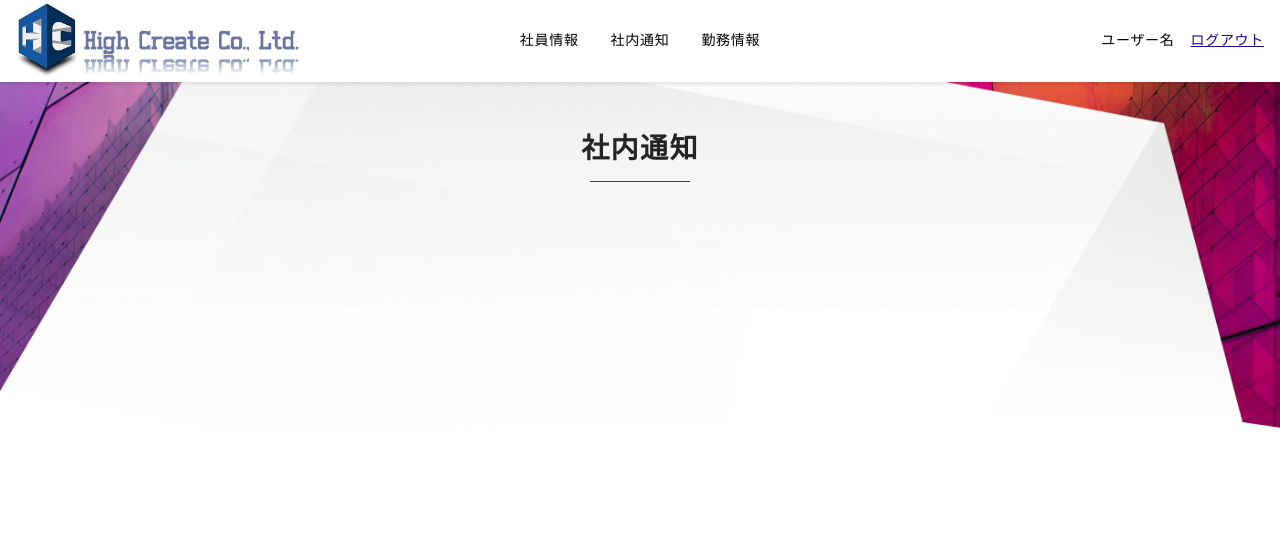
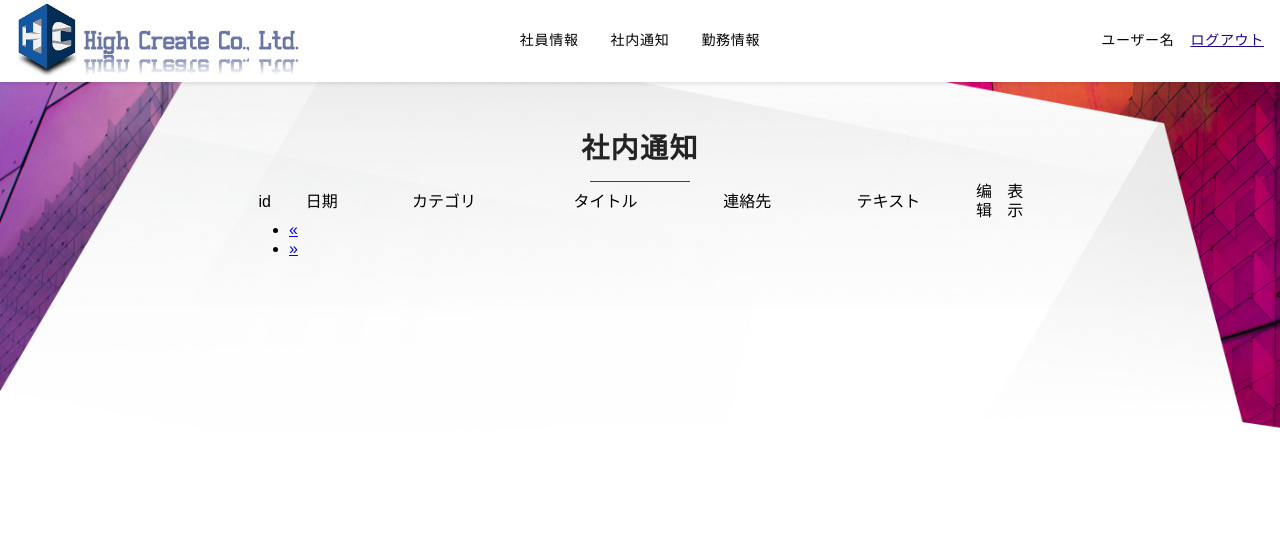
Before and after one commit to Highcreate/highcreate, a Django app: page /notice/ in a window 1280 px wide. Shown: the top 541 px of the page. Run offline with Django 3.2, Linux system fonts and the light colour scheme; some libraries are stand-ins or nearby versions.

Commit message:
社内通知

```diff
--- a/templates/notice.html
+++ b/templates/notice.html
@@ -1,5 +1,6 @@
-{% extends 'officebase.html' %} {% block title %}社内通知 | HighCreate{%endblock%} {% block content %}
-<div class="p-3 bg-center bg-top bg-white mx-auto relative xl:p-0 PageWrap__ContentContainer-kkdcvd-0 dzVwN" id="site-content" ng-controller="ScrollController" data-ng-init="init('{{jumpflag}}')">
+{% extends 'officebase.html' %} {% block title %}社内通知 | HighCreate{% endblock %} {% block content %}
+    <div class="p-3 bg-center bg-top bg-white mx-auto relative xl:p-0 PageWrap__ContentContainer-kkdcvd-0 dzVwN"
+         id="site-content" ng-controller="ScrollController" data-ng-init="init('{{ jumpflag }}')">
         <div classnames="">
             <div class="Mantel__Container-sc-90mahe-0 loqmwV">
                 <header>
@@ -11,7 +12,57 @@
 
             </div>
             <div class="Technology__SectionContainer-sc-1uzfb71-0 dnLgNL">
-
+                <div>
+                    <table class="table table-bordered ">
+                        <tr class="text-center">
+                            <td style="width: 4%;">id</td>
+                            <td>日期</td>
+                            <td>カテゴリ</td>
+                            <td>タイトル</td>
+                            <td>連絡先</td>
+                            <td>テキスト</td>
+                            <td style="width: 4%;">编辑</td>
+                            <td style="width: 4%;">表示</td>
+                        </tr>
+                        {% for detail_info in detail_info %}
+                            <tr>
+                                <td class="text-center">{{ detail_info.matuyaId }}</td>
+                                <td>{{ detail_info.matuyaData }}</td>
+                                <td>{{ detail_info.matuyaCategory }}</td>
+                                <td>{{ detail_info.matuyaTitle }}</td>
+                                <td>{{ detail_info.matuyaContact }}</td>
+                                <td>{{ detail_info.matuyaText }}</td>
+                                <td class="text-center">
+                                    <a class="btn btn-default btn-xs" href="/detail/{{ detail_info.matuyaId }}">编辑</a>
+                                </td>
+                                <td class="text-center">
+                                    <a class="btn btn-default btn-xs" href="/details/{{ detail_info.matuyaId }}">表示</a>
+                                </td>
+                            </tr>
+                        {% endfor %}
+                    </table>
+                    <div class="boby-footer">
+                        <div class="col-md-5 col-md-offset-5">
+                            <nav aria-label="Page navigation">
+                                <ul class="pagination">
+                                    <li>
+                                        <a href="?page={{ previous_page }}" aria-label="Previous">
+                                            <span aria-hidden="true">&laquo;</span>
+                                        </a>
+                                    </li>
+                                    {% for num in page_num %}
+                                        <li><a href="?page={{ num }}">{{ num }}</a></li>
+                                    {% endfor %}
+                                    <li>
+                                        <a href="?page={{ next_page }}" aria-label="Next">
+                                            <span aria-hidden="true">&raquo;</span>
+                                        </a>
+                                    </li>
+                                </ul>
+                            </nav>
+                        </div>
+                    </div>
+                </div>
             </div>
         </div>
     </div>
```
Lines whose indentation alone changed are shown as unchanged.
